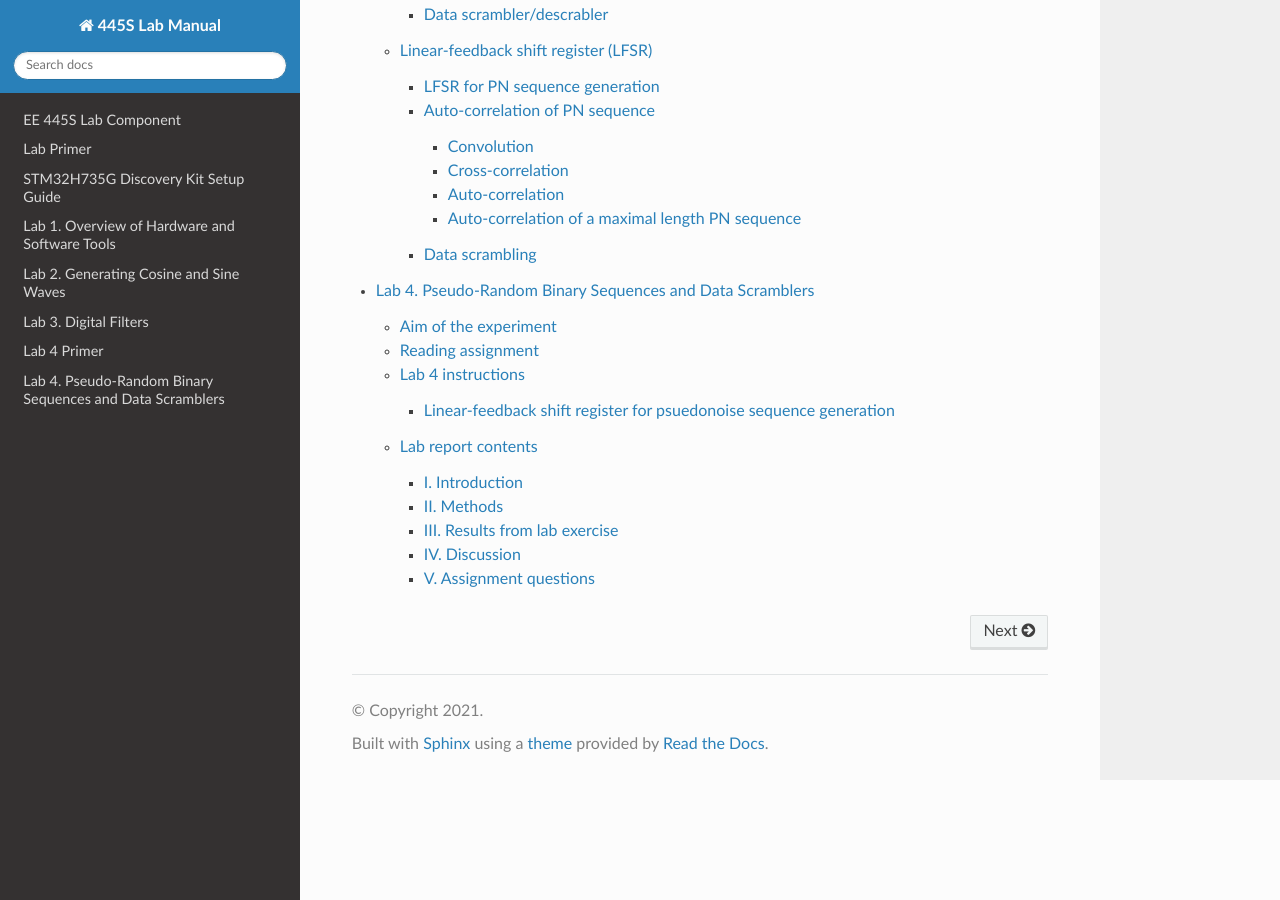
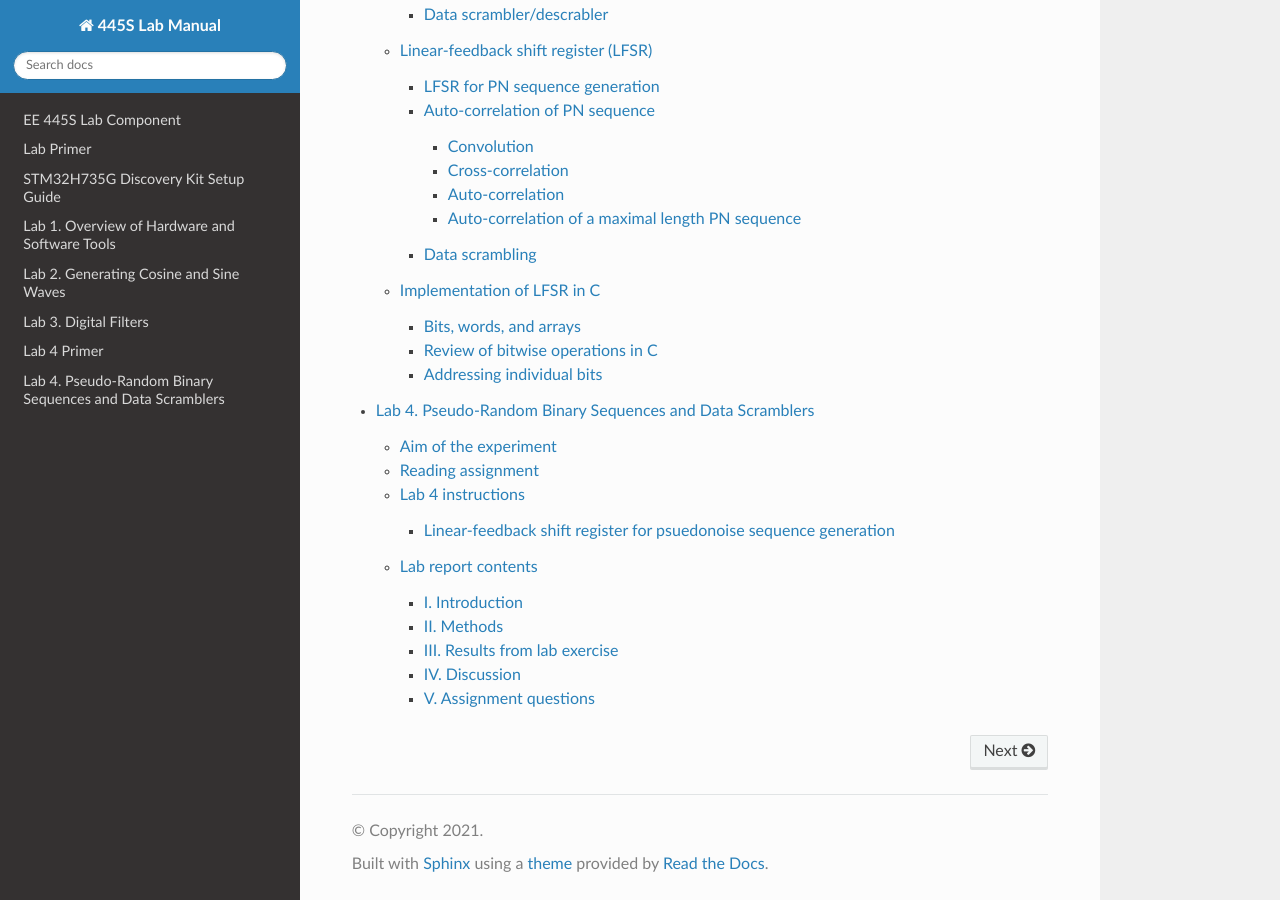
Before and after one commit to danjacobellis/EE445S-lab, a Sphinx documentation site: the page built from docs/lab.md, in a window 1280 px wide and 900 px high, scrolled down 2113 px. Built offline with Sphinx 7.4.7 and the Read the Docs theme 2.0.0, drawn with Linux system fonts in a browser that asks for light colours; some of the changed lines change nothing that is shown.

Commit message:
added review of C topics for bit manipulation

````diff
--- a/docs/primer_lab4.md
+++ b/docs/primer_lab4.md
@@ -127,3 +127,77 @@
 
 If the same scrambling sequence $s[n]$ is used for the scrambler and descrambler, then $x_d[n]=x[n].$
 By initializing two two LFSRs (one at the transmitter and one at the receiever) with the same initial conditions and connected taps $h_k$, this process can be made extremely efficient.
+
+## Implementation of LFSR in C
+
+In lab #4, you will implement the LFSR in C. To prepare, it is useful to review some topics in C programming.
+
+### Bits, words, and arrays
+
+Although it would be convenient to think of our generated PN sequence as an 'array of bits' there is no datatype in C that would allow this, since the smallest addressable unit of data in C is a byte (8 bits).
+
+Typically, the refer to the unit of addressable data in an array as a 'word'. For example, if we have an array of ```int16_t```s, then we would say that $1 \text{ word} = 16 \text{ bits}$. If the array is composed of ```float32_t```s, then $1 \text{ word} = 16 \text{ bits}$, and so on.
+
+If we need to address individual bits in a long sequence of data in C, we can instead create an array of conveniently sized words and use bitwise operations to access individual bits in each word.
+
+### Review of bitwise operations in C
+
+There are six bitwise operations in c: *and* `&`, *or* `|`, *xor* `^`, *left shift* `<<`, *right shift* `>>`, and *not*`~`.
+
+Most of these behave as you would expect, but the right shift `>>`is an exception. The behavior of the right shift ```>>``` operation depends on if the datatype is signed or unsigned, and varies depending on the compiler used. This is because there are two possible behaviors for the right shift operation
+
+1. In a logical right shift, the most significant bit receives a value of zero. This is the behavior that is occurs when operating on an unsigned datatype.
+
+2. In an arithmetic right shift, the most significant bit (which is the sign bit for signed datatypes) is unchanged.
+
+*Takeaway: use unsigned datatypes when implementing the LFSR in C*
+
+For left shift operations, the least significant bit always receives a value of zero in C, regardless of the data type.
+
+### Addressing individual bits
+
+There are many ways to use the bitwise operations above to perform addressing of individual bits. The easiest way to demonstrate is with an example.
+
+Suppose we have a variable `x` in C with the datatype `uint32_t` and we want to perform the following operation:
+
+*Example operation: Set the 6th least significant bit equal to the xor of the 4th and 2nd least significant bits.*
+
+Let's outline one approach:
+
+1. Create expressions corresponding to the 4th and 2nd least significant bits shifted to the least significant position: `x>>3` and `x>>1`.
+
+2. Calculate the bitwise xor of these expressions:
+
+```
+(x>>3) ^ (x>>1)
+```
+
+3. Mask out all other bits
+
+```
+( (x >> 3) ^ (x >> 1) ) & 1
+```
+
+4. Shift the expression to the desired position
+
+```
+( ( (x >> 3) ^ (x >> 1) ) & 1 ) << 5
+```
+
+5. Assign the result back to `x`
+
+```
+x |= ( ( (x >> 3) ^ (x >> 1) ) & 1 ) << 5
+```
+
+At this point, the code has become very difficult to read! Although whitespace does not change the behavior, it can make the code somewhat more readable.
+
+```
+x |= (
+       (
+         (x >> 3) ^ (x >> 1)
+       ) & 1
+     ) << 5
+```
+
+There are many other ways that this operation can be completed in C, so it can be helpful to try multiple approaches until you find a style you are comfortable with.
````
